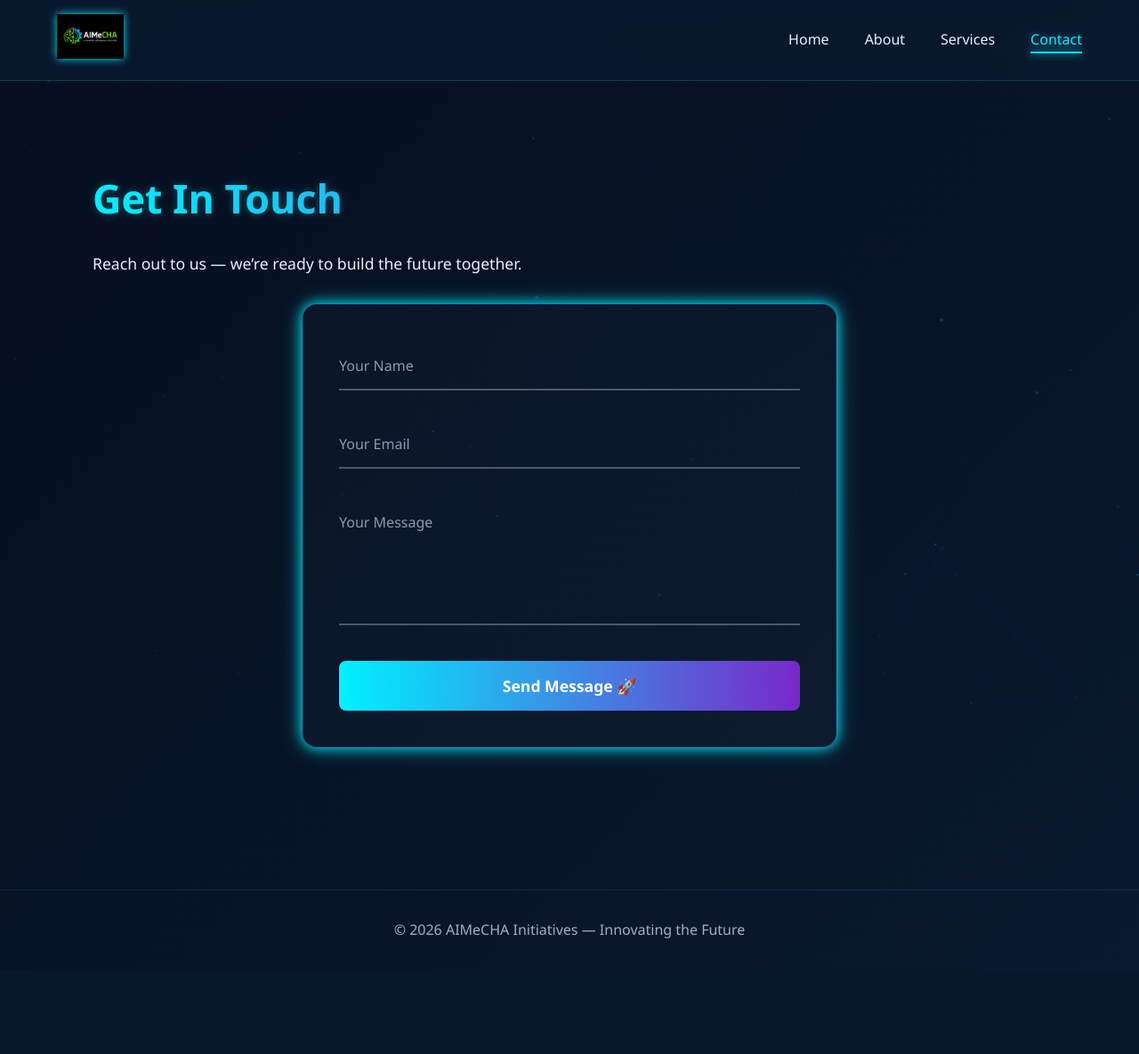
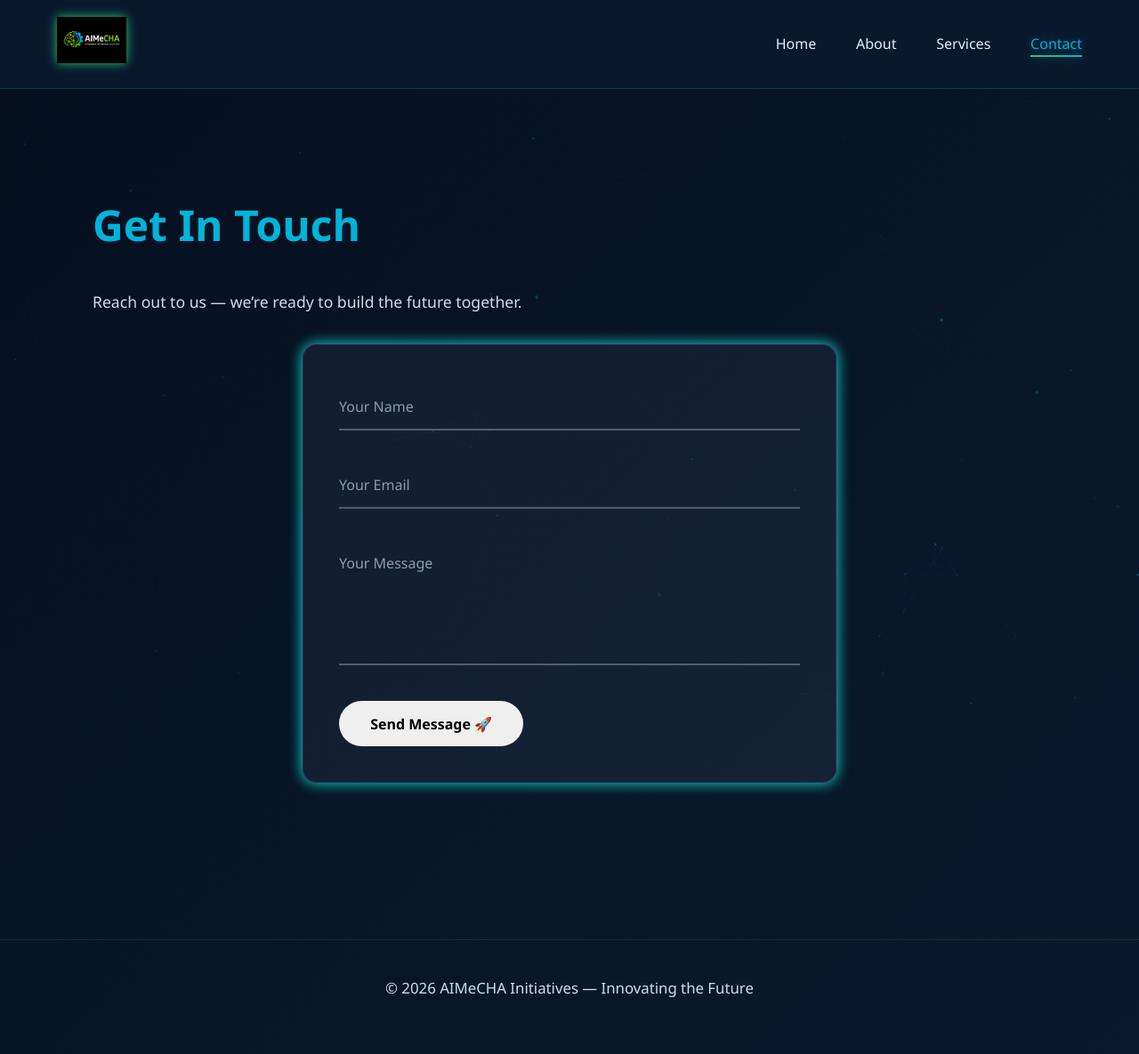
Before and after one commit to EUR-ING-Tc-HazwanHosdi/AIMECHA-Initiatives, a Flask app: page /contact in a window 1280 px wide. Shown: the whole page at 89% size. Before the commit the page ends 1055 px from the top, so only its background shows below. Run offline with Flask 3, Linux system fonts and the light colour scheme.

Commit message:
Update style.css

```diff
--- a/static/style.css
+++ b/static/style.css
@@ -1,50 +1,67 @@
-/* ===== FUTURISTIC THEME — MATCHES YOUR BRAND ===== */
+/* ===== AIMeCHA — FUTURISTIC THEME | FIXED ALIGNMENT & CONTRAST ===== */
 :root {
-    --primary: #0A192F;       /* Deep navy — your main dark */
-    --accent: #00F0FF;        /* Cyan neon — futuristic glow */
-    --accent-purple: #7928CA; /* Purple accent — tech vibe */
-    --light: #E6F1FF;         /* Soft white/blue — text */
-    --dark: #050E1F;          /* Darker background */
-    --glow: 0 0 10px var(--accent), 0 0 20px rgba(0, 240, 255, 0.3);
-    --glow-purple: 0 0 10px var(--accent-purple), 0 0 20px rgba(121, 40, 202, 0.3);
+    --primary-dark: #0A1A2F;    /* Main background — same as About/Services */
+    --darker: #050F1E;          /* Deepest dark */
+    --accent-green: #28C76F;    /* Your brand green */
+    --accent-blue: #00B4D8;     /* Your brand blue */
+    --accent-purple: #7B2CBF;   /* Purple accent */
+    --light-text: #E0EFFF;      /* Bright readable text */
+    --white: #FFFFFF;
+    --card-bg: rgba(255, 255, 255, 0.05);
+    --card-border: rgba(0, 180, 216, 0.2);
+    --glow: 0 0 12px rgba(0, 180, 216, 0.4), 0 0 24px rgba(40, 199, 111, 0.2);
 }
 
 * {
     margin: 0;
     padding: 0;
     box-sizing: border-box;
-    font-family: 'Segoe UI', 'Roboto', sans-serif;
+    font-family: 'Segoe UI', Roboto, Oxygen, Ubuntu, sans-serif;
     scroll-behavior: smooth;
 }
 
 body {
-    background: linear-gradient(135deg, var(--dark) 0%, var(--primary) 100%);
-    color: var(--light);
-    line-height: 1.6;
+    background: linear-gradient(135deg, var(--darker) 0%, var(--primary-dark) 100%);
+    color: var(--light-text);
+    line-height: 1.7;
     overflow-x: hidden;
     position: relative;
     min-height: 100vh;
 }
 
-/* ===== PARTICLE BACKGROUND ===== */
+/* ===== FUTURISTIC BACKGROUND ===== */
 #particles {
     position: fixed;
     top: 0;
     left: 0;
     width: 100%;
     height: 100%;
+    z-index: -2;
+    opacity: 0.5;
+}
+
+.bg-grid {
+    position: fixed;
+    top: 0;
+    left: 0;
+    width: 100%;
+    height: 100%;
+    background-image:
+        linear-gradient(rgba(0, 180, 216, 0.05) 1px, transparent 1px),
+        linear-gradient(90deg, rgba(0, 180, 216, 0.05) 1px, transparent 1px);
+    background-size: 40px 40px;
     z-index: -1;
-    opacity: 0.4;
+    opacity: 0.3;
 }
 
 /* ===== NAVIGATION ===== */
 nav {
     position: sticky;
     top: 0;
-    background: rgba(10, 25, 47, 0.85);
+    background: rgba(10, 26, 47, 0.85);
     backdrop-filter: blur(12px);
-    border-bottom: 1px solid rgba(0, 240, 255, 0.2);
-    padding: 1rem 5%;
+    border-bottom: 1px solid rgba(40, 199, 111, 0.2);
+    padding: 1.2rem 5%;
     display: flex;
     justify-content: space-between;
     align-items: center;
@@ -53,57 +70,59 @@ nav {
 }
 
 .logo {
-    height: 50px;
+    height: 52px;
     transition: all 0.3s ease;
-    filter: drop-shadow(0 0 5px var(--accent));
+    filter: drop-shadow(0 0 6px var(--accent-green));
 }
 .logo:hover {
     transform: scale(1.05);
-    filter: drop-shadow(0 0 12px var(--accent));
+    filter: drop-shadow(0 0 14px var(--accent-green));
 }
 
 .nav-links {
     display: flex;
-    gap: 2.5rem;
+    gap: 2.8rem;
     list-style: none;
 }
 
 .nav-links a {
-    color: var(--light);
+    color: var(--light-text);
     text-decoration: none;
     font-weight: 500;
+    font-size: 1rem;
     position: relative;
     padding: 0.3rem 0;
     transition: all 0.3s ease;
 }
 
-.nav-links a::before {
+.nav-links a::after {
     content: '';
     position: absolute;
     bottom: 0;
     left: 0;
-    width: 0%;
+    width: 0;
     height: 2px;
-    background: var(--accent);
+    background: linear-gradient(90deg, var(--accent-green), var(--accent-blue));
     box-shadow: var(--glow);
     transition: width 0.3s ease;
 }
 
 .nav-links a:hover,
 .nav-links a.active {
-    color: var(--accent);
-    text-shadow: 0 0 8px rgba(0, 240, 255, 0.5);
+    color: var(--accent-blue);
+    text-shadow: 0 0 8px rgba(0, 180, 216, 0.4);
 }
-.nav-links a:hover::before,
-.nav-links a.active::before {
+.nav-links a:hover::after,
+.nav-links a.active::after {
     width: 100%;
 }
 
-/* ===== CONTAINER & ANIMATIONS ===== */
+/* ===== CONTAINER & LAYOUT ===== */
 .container {
     max-width: 1200px;
     margin: 0 auto;
-    padding: 2rem 5%;
+    padding: 3rem 5%;
+    position: relative;
 }
 
 .section {
@@ -111,36 +130,153 @@ nav {
     animation: fadeUp 1s ease-out both;
 }
 
+/* ===== ANIMATIONS ===== */
 @keyframes fadeUp {
     from { opacity: 0; transform: translateY(30px); }
     to { opacity: 1; transform: translateY(0); }
 }
-
 @keyframes fadeDown {
     from { opacity: 0; transform: translateY(-20px); }
     to { opacity: 1; transform: translateY(0); }
 }
-
-@keyframes pulse {
-    0%, 100% { box-shadow: var(--glow); }
-    50% { box-shadow: 0 0 15px var(--accent), 0 0 30px rgba(0, 240, 255, 0.5); }
+@keyframes pulseGlow {
+    0%,100% { box-shadow: 0 0 10px var(--accent-blue); }
+    50% { box-shadow: 0 0 20px var(--accent-green), 0 0 30px var(--accent-blue); }
 }
 
 /* ===== HEADINGS ===== */
-h1, h2 {
-    font-weight: 700;
+h1 {
+    font-size: clamp(2.8rem, 6vw, 4.2rem);
+    line-height: 1.2;
     margin-bottom: 1.5rem;
-    background: linear-gradient(90deg, var(--accent), var(--accent-purple));
+    background: linear-gradient(90deg, var(--accent-green), var(--accent-blue));
     -webkit-background-clip: text;
     background-clip: text;
     color: transparent;
-    filter: drop-shadow(0 0 4px rgba(0, 240, 255, 0.3));
+    filter: drop-shadow(0 0 4px rgba(40, 199, 111, 0.3));
 }
 
-h1 { font-size: clamp(2.5rem, 5vw, 4rem); }
-h2 { font-size: clamp(1.8rem, 4vw, 2.8rem); }
+h2 {
+    font-size: clamp(2rem, 4.5vw, 3rem);
+    color: var(--accent-blue);
+    margin-bottom: 2rem;
+    text-align: left;
+}
 
-/* ===== CARDS — 3D HOVER ===== */
+h3 {
+    color: var(--accent-green);
+    margin-bottom: 1rem;
+    font-size: 1.3rem;
+}
+
+p {
+    font-size: 1.05rem;
+    margin-bottom: 1.2rem;
+    color: var(--light-text);
+    opacity: 0.92;
+}
+
+/* ===== HOME PAGE — FIXED NO OVERLAP ===== */
+.hero-grid {
+    display: grid;
+    grid-template-columns: 1fr 1fr;
+    gap: 4rem;
+    align-items: center;
+    min-height: 80vh;
+}
+
+.hero-text {
+    order: 1;
+}
+
+.hero-image {
+    order: 2;
+    display: flex;
+    justify-content: center;
+    align-items: center;
+}
+
+.hero-image img {
+    max-width: 380px;
+    width: 100%;
+    filter: drop-shadow(0 0 20px rgba(0, 180, 216, 0.3));
+    transition: transform 0.4s ease;
+}
+.hero-image img:hover {
+    transform: scale(1.03) rotate(1deg);
+}
+
+/* ===== BUTTONS — PERFECT ALIGNMENT ===== */
+.btn-group {
+    display: flex;
+    gap: 1.2rem;
+    margin-top: 2.5rem;
+    flex-wrap: wrap;
+}
+
+.btn {
+    padding: 0.9rem 2.2rem;
+    border-radius: 50px;
+    font-weight: 600;
+    font-size: 1rem;
+    text-decoration: none;
+    border: none;
+    cursor: pointer;
+    transition: all 0.3s ease;
+    position: relative;
+    overflow: hidden;
+}
+
+.btn-primary {
+    background: linear-gradient(90deg, var(--accent-green), var(--accent-blue));
+    color: var(--white);
+    box-shadow: var(--glow);
+}
+.btn-primary:hover {
+    transform: translateY(-3px);
+    box-shadow: 0 0 18px var(--accent-green), 0 0 30px var(--accent-blue);
+}
+
+.btn-outline {
+    background: transparent;
+    color: var(--accent-green);
+    border: 2px solid var(--accent-green);
+}
+.btn-outline:hover {
+    background: rgba(40, 199, 111, 0.1);
+    transform: translateY(-3px);
+    box-shadow: 0 0 12px rgba(40, 199, 111, 0.3);
+}
+
+.btn-purple {
+    background: linear-gradient(90deg, var(--accent-blue), var(--accent-purple));
+    color: white;
+    box-shadow: 0 0 12px rgba(123, 44, 191, 0.4);
+}
+.btn-purple:hover {
+    transform: translateY(-3px);
+    box-shadow: 0 0 20px var(--accent-blue), 0 0 30px var(--accent-purple);
+}
+
+/* ===== WHITE BOXES — HIGH CONTRAST ===== */
+.highlight-box {
+    background: rgba(255, 255, 255, 0.95);
+    color: #0A1A2F !important; /* DARK TEXT FOR CONTRAST */
+    padding: 2rem;
+    border-radius: 12px;
+    border-left: 4px solid var(--accent-green);
+    box-shadow: 0 8px 32px rgba(0,0,0,0.2);
+    backdrop-filter: blur(8px);
+}
+
+.highlight-box h3,
+.highlight-box p {
+    color: #0A1A2F !important;
+    opacity: 1;
+    font-weight: 500;
+}
+
+/* ===== CARDS ===== */
 .card-grid {
     display: grid;
     grid-template-columns: repeat(auto-fit, minmax(280px, 1fr));
@@ -149,53 +285,29 @@ h2 { font-size: clamp(1.8rem, 4vw, 2.8rem); }
 }
 
 .card {
-    background: rgba(255, 255, 255, 0.03);
-    border: 1px solid rgba(0, 240, 255, 0.15);
-       border-radius: 12px;
+    background: var(--card-bg);
+    border: 1px solid var(--card-border);
+    border-radius: 14px;
     padding: 2rem;
     transition: all 0.4s ease;
-    backdrop-filter: blur(8px);
-    transform-style: preserve-3d;
-    position: relative;
-    overflow: hidden;
+    backdrop-filter: blur(10px);
+}
+.card:hover {
+    transform: translateY(-6px);
+    border-color: var(--accent-green);
+    box-shadow: 0 0 16px rgba(40, 199, 111, 0.2);
 }
 
-.card::before {
-    content: '';
-    position: absolute;
-    top: 0;
-    left: -100%;
-    width: 100%;
-    height: 100%;
-    background: linear-gradient(90deg, transparent, rgba(0, 240, 255, 0.08), transparent);
-    transition: left 0.6s ease;
-}
-
-.card:hover {
-    transform: translateY(-8px) rotateX(5deg) rotateY(-5deg);
-    border-color: var(--accent);
-    box-shadow: var(--glow);
-}
-.card:hover::before {
-    left: 100%;
-}
-
-.card h3 {
-    color: var(--accent);
-    margin-bottom: 1rem;
-}
-
-/* ===== CONTACT FORM — FUTURISTIC ===== */
+/* ===== CONTACT FORM ===== */
 .contact-form {
     max-width: 600px;
     margin: 0 auto;
-    background: rgba(255, 255, 255, 0.02);
-    border: 1px solid rgba(121, 40, 202, 0.2);
+    background: var(--card-bg);
+    border: 1px solid rgba(123, 44, 191, 0.3);
     border-radius: 16px;
     padding: 2.5rem;
-    backdrop-filter: blur(10px);
-    box-shadow: var(--glow-purple);
-    animation: pulse 3s infinite;
+    backdrop-filter: blur(12px);
+    animation: pulseGlow 4s infinite;
 }
 
 .form-group {
@@ -209,8 +321,8 @@ h2 { font-size: clamp(1.8rem, 4vw, 2.8rem); }
     padding: 1rem 1rem 1rem 0;
     background: transparent;
     border: none;
-    border-bottom: 2px solid rgba(230, 241, 255, 0.3);
-    color: var(--light);
+    border-bottom: 2px solid rgba(224, 239, 255, 0.3);
+    color: var(--light-text);
     font-size: 1rem;
     outline: none;
     transition: all 0.3s ease;
@@ -219,15 +331,15 @@ h2 { font-size: clamp(1.8rem, 4vw, 2.8rem); }
 
 .form-group input:focus,
 .form-group textarea:focus {
-    border-bottom-color: var(--accent);
-    box-shadow: 0 1px 0 0 var(--accent);
+    border-bottom-color: var(--accent-blue);
+    box-shadow: 0 1px 0 0 var(--accent-blue);
 }
 
 .form-group label {
     position: absolute;
     top: 1rem;
     left: 0;
-    color: rgba(230, 241, 255, 0.6);
+    color: rgba(224, 239, 255, 0.6);
     pointer-events: none;
     transition: all 0.3s ease;
 }
@@ -239,46 +351,26 @@ h2 { font-size: clamp(1.8rem, 4vw, 2.8rem); }
     top: -0.8rem;
     left: 0;
     font-size: 0.85rem;
-    color: var(--accent);
-    text-shadow: 0 0 5px var(--accent);
+    color: var(--accent-blue);
 }
-
-.btn {
-    width: 100%;
-    padding: 1rem;
-    background: linear-gradient(90deg, var(--accent), var(--accent-purple));
-    color: white;
-    border: none;
-    border-radius: 8px;
-    font-size: 1.1rem;
-    font-weight: 600;
-    cursor: pointer;
-    transition: all 0.3s ease;
-    position: relative;
-    overflow: hidden;
-}
-
-.btn:hover {
-    transform: translateY(-2px);
-    box-shadow: 0 0 15px var(--accent), 0 0 30px var(--accent-purple);
-}
-
-.btn:active { transform: translateY(0); }
 
 /* ===== FOOTER ===== */
 footer {
     text-align: center;
-    padding: 2rem;
-    border-top: 1px solid rgba(0, 240, 255, 0.1);
-    color: rgba(230, 241, 255, 0.7);
+    padding: 2.5rem;
+    border-top: 1px solid rgba(40, 199, 111, 0.15);
+    color: rgba(224, 239, 255, 0.6);
     margin-top: 4rem;
 }
 
-/* ===== RESPONSIVE ===== */
-@media (max-width: 768px) {
-    .nav-links {
-        gap: 1.2rem;
-        font-size: 0.9rem;
+/* ===== RESPONSIVE — NO OVERLAP ON MOBILE ===== */
+@media (max-width: 900px) {
+    .hero-grid {
+        grid-template-columns: 1fr;
+        gap: 2rem;
+        text-align: center;
     }
-    .logo { height: 40px; }
+    .hero-text, .hero-image { order: unset; }
+    .btn-group { justify-content: center; }
+    .nav-links { gap: 1.2rem; font-size: 0.9rem; }
 }
```
